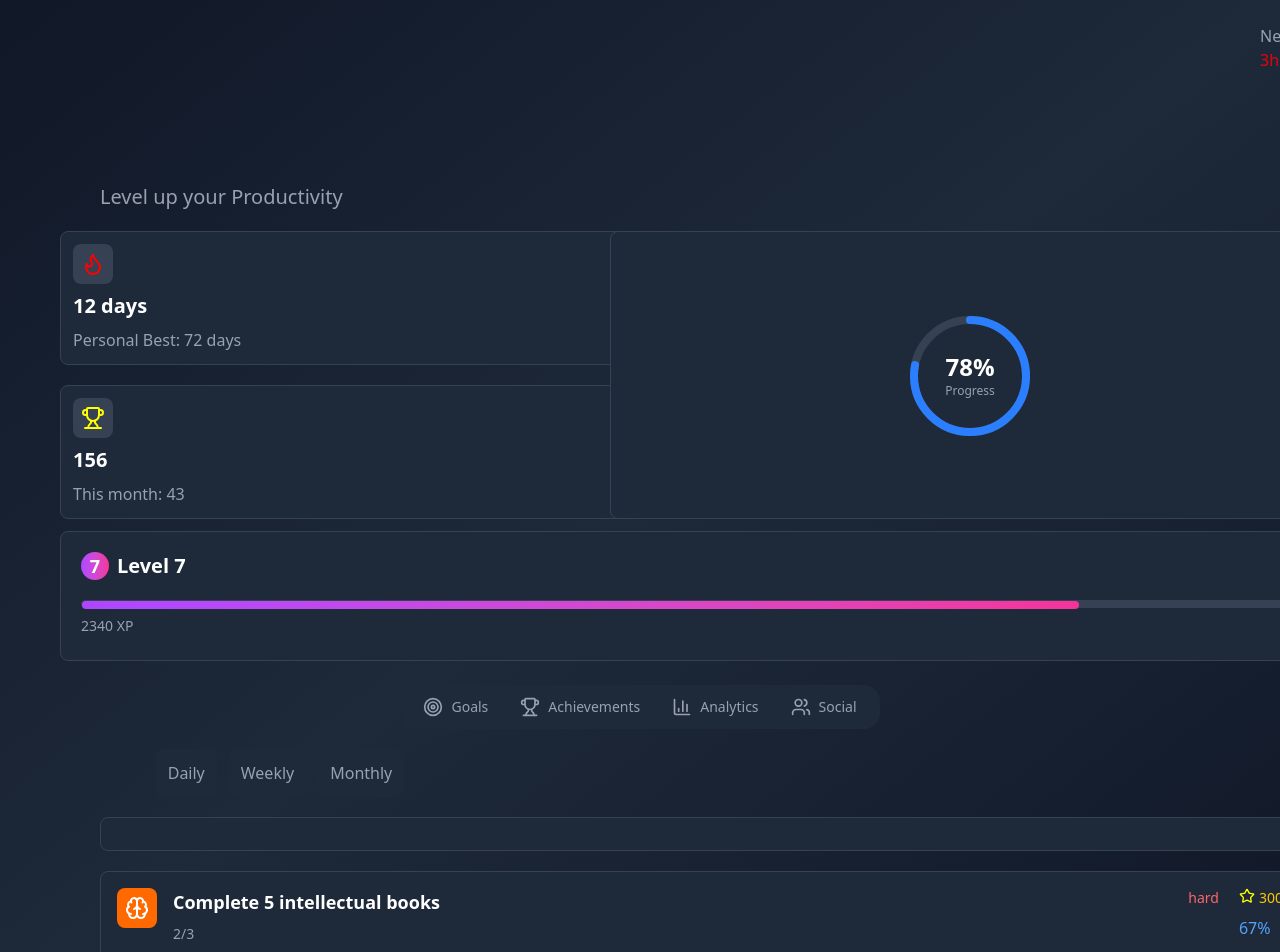
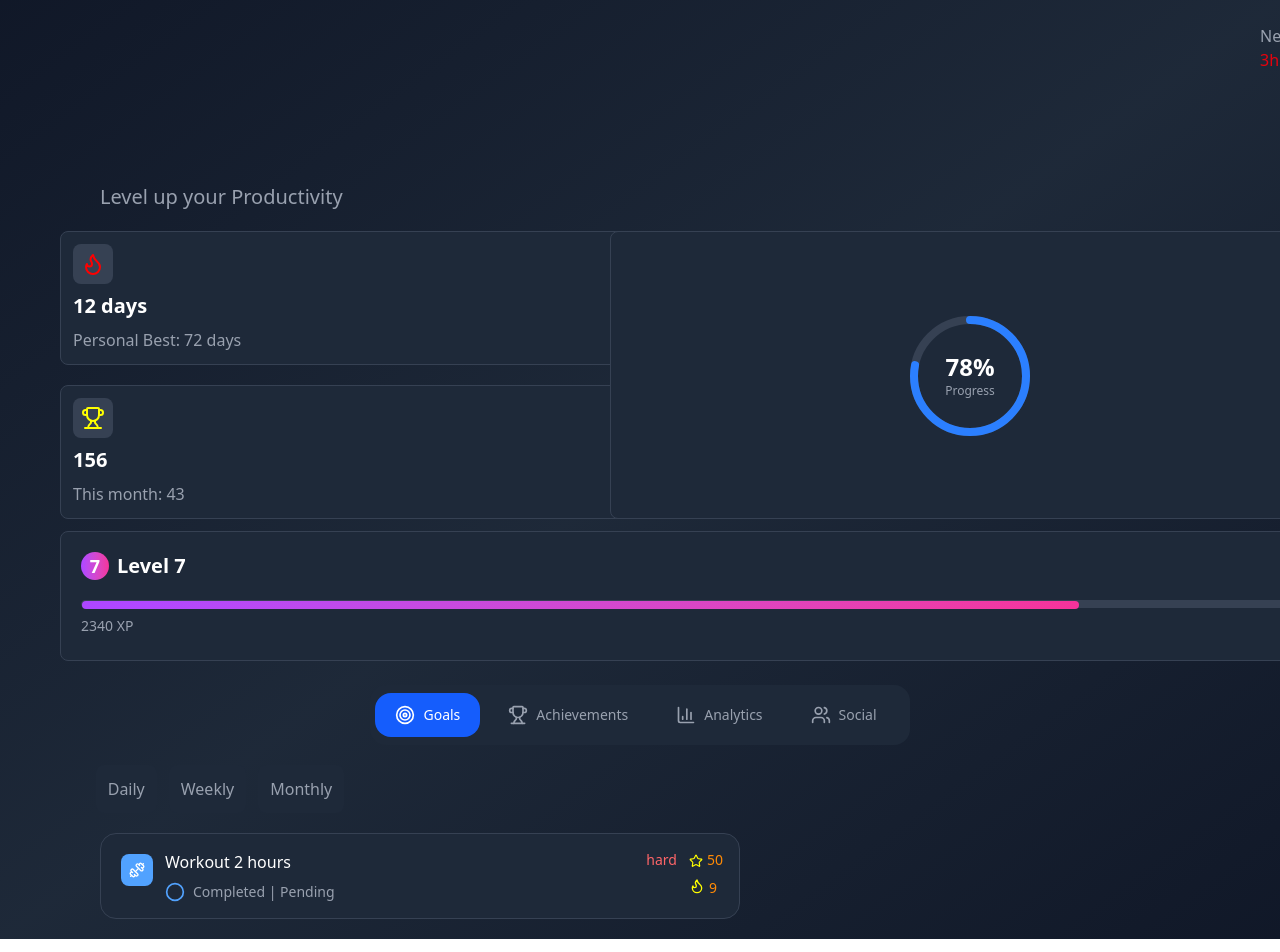
Before and after one commit to faw7an/leveling, a Next.js app: page / in a window 1280 px wide. Shown: the top 952 px of the page. Built offline with nearby package versions, Linux system fonts and the light colour scheme.

Commit message:
Add DailyFrame and WeeklyFrame components; update GoalCard and LevelingMenu for integration

```diff
--- /dev/null
+++ b/src/app/components/dailyFrame/DailyFrame.jsx
@@ -0,0 +1,48 @@
+import { Flame, Star, Circle, CircleCheckBig } from "lucide-react";
+import React from "react";
+function DailyFrame({
+  goalIcon,
+  goalTitle,
+  checkedIcon,
+  difficulty,
+  starCount,
+  streakCount,
+  difficultyColor,
+}) {
+  return (
+    <div>
+      <div className="ml-25 mt-0 m-5 flex justify-between w-160 p-4 bg-gray-800 border border-gray-700 hover:border-gray-600 transition-all duration-300 rounded-2xl group">
+        <div className="flex flex-row gap-2">
+          <div className="h-8 bg-blue-400 rounded-lg p-2 w-8 m-1">
+            {goalIcon}
+          </div>
+          <div className="flex flex-col">
+            <p className="group-hover:text-blue-400 transition-all duration-300">
+              {goalTitle}
+            </p>
+            <div className="flex flex-row gap-2 mt-2">
+              <Circle size={20} className="text-blue-400 " />
+              {/* <CircleCheckBig size={20} className="text-blue-400"/> */}
+              <p className="text-sm text-gray-400">Completed | Pending</p>
+            </div>
+          </div>
+        </div>
+        <div className="flex flex-row gap-3 ">
+          <div className={`text-sm ${difficultyColor}`}>{difficulty}</div>
+          <div className="">
+            <div className="flex gap-1 mb-2">
+              <Star color="yellow" size={14} className="mt-1" />
+              <div className="text-sm text-orange-400">{starCount}</div>
+            </div>
+            <div className="flex gap-1">
+              <Flame color="yellow" size={16} />
+              <div className="text-sm text-orange-400">{streakCount}</div>
+            </div>
+          </div>
+        </div>
+      </div>
+    </div>
+  );
+}
+
+export default DailyFrame;
--- a/src/app/components/goalCard/GoalCard.jsx
+++ b/src/app/components/goalCard/GoalCard.jsx
@@ -1,55 +1,78 @@
 import React from "react";
 import TimeFrameSelector from "../timeFrame/TimeFrameSelector";
-import { Brain, Star } from "lucide-react";
+import { Brain, Code, User, BookOpen, Users , Heart ,Dumbbell} from "lucide-react";
 
-function GoalCard({
-  DailyGoal,
-  difficulty,
-  starCount,
-  completedMilestones,
-  outOfMilestones,
-  difficultyColor,
-  progress,
-}) {
+import WeeklyFrame from "../weeklyFrame/WeeklyFrame";
+import DailyFrame from "../dailyFrame/DailyFrame";
+
+function GoalCard({}) {
   return (
     <div>
       <TimeFrameSelector />
       {/* Daily */}
-      <div className="ml-25 m-5 w-300 p-4 bg-gray-800 border border-gray-700 hover:border-gray-600 transition-all duration-300 rounded-lg ">
+     <DailyFrame
+     goalIcon={< Dumbbell color="white" size={16}/>}
+     goalTitle={"Workout 2 hours"}
+     difficulty={"hard"}
+     starCount={50}
+     streakCount={9}
+     difficultyColor={"text-red-400"}
+     />
 
-      </div>
+      <div className="grid grid-cols-2 w-345">
+        {/* Weekly Frame */}
+        {/* <WeeklyFrame
+          goalIcon={<Heart color="white" size={16} />}
+          goalTitle={"Meditate 5 times a day"}
+          starCount={300}
+          completedMilestones={2}
+          outOfMilestones={3}
+          difficulty={"hard"}
+          difficultyColor={"text-red-400"}
+          bgColor={"bg-orange-500"}
+        />
+        <WeeklyFrame
+          goalIcon={<Code color="white" size={16}/>}
+          goalTitle={"Code 5 hours a day"}
+          starCount={400}
+          completedMilestones={3}
+          outOfMilestones={7}
+          difficulty={"medium"}
+          difficultyColor={"text-orange-400"}
+          bgColor={"bg-purple-500"}
+        />
+         <WeeklyFrame
+          goalIcon={<User color="white" size={16} />}
+          goalTitle={"Write 3 blog posts"}
+          starCount={400}
+          completedMilestones={1}
+          outOfMilestones={5}
+          difficulty={"easy"}
+          difficultyColor={"text-green-400"}
+          bgColor={"bg-green-500"}
+        /> */}
 
-      {/* Weekly Frame */}
-      <div className="ml-25 m-5 w-300 p-4 bg-gray-800 border border-gray-700 hover:border-gray-600 transition-all duration-300 rounded-lg ">
-        <div className="flex justify-between">
-          <div className=" flex gap-2">
-            <div className="bg-orange-500 p-2 h-10 rounded-lg">
-              <Brain color="white" />
-            </div>
-            <div>
-              <p className="font-bold text-lg ml-2">{DailyGoal}</p>
-              <p className="text-gray-400 text-sm m-2">
-                {completedMilestones}/{outOfMilestones}
-              </p>
-            </div>
-          </div>
-          <div className="flex gap-5">
-            <span className={`${difficultyColor} text-sm`}>{difficulty}</span>
-            <div className="flex flex-col gap-2">
-              <div className="flex gap-1">
-              <Star size={16} color="yellow" />
-              <span className="text-yellow-400 text-sm">{starCount}</span>
-              </div>
-              <div className=" text-blue-400">{progress}%</div>
-            </div>
-          </div>
-        </div>
-        <div className="w-280 mt-2 ml-12 bg-gray-700 h-2 rounded-lg ">
-          <div
-            className="bg-orange-500 h-2 rounded"
-            style={{ width: `${progress}%` }}
-          ></div>
-        </div>
+        {/* Monthly Frame  */}
+        {/* <WeeklyFrame
+          goalIcon={<BookOpen color="white" size={16} />}
+          goalTitle={"Read 4 Books"}
+          starCount={400}
+          completedMilestones={1}
+          outOfMilestones={4}
+          difficulty={"easy"}
+          difficultyColor={"text-green-400"}
+          bgColor={"bg-green-500"}
+        />
+        <WeeklyFrame
+          goalIcon={<Users color="white" size={16} />}
+          goalTitle={"Network with 10 people"}
+          starCount={200}
+          completedMilestones={7}
+          outOfMilestones={10}
+          difficulty={"medium"}
+          difficultyColor={"text-orange-400"}
+          bgColor={"bg-purple-500"}
+        /> */}
       </div>
     </div>
   );
--- a/src/app/components/menu/LevelingMenu.jsx
+++ b/src/app/components/menu/LevelingMenu.jsx
@@ -1,47 +1,33 @@
 import React from "react";
-import { Trophy,Target,BarChart3 ,Users} from "lucide-react";
+import { Trophy, Target, BarChart3, Users } from "lucide-react";
 
 function LevelingMenu() {
   return (
     <div className=" text-gray-400 flex justify-center  w-full">
-      <div className="flex rounded-2xl bg-gray-800 text-sm w-120 justify-center item-center">
-        <div className="pr-2">
-      <div className="flex flex-direction hover:bg-gray-600 hover:text-white transition-all duration-300 rounded-2xl p-3 gap-2 cursor-pointer">
-        <Target
-          color="currentColor"
-          size={20}
-
-        />
+      <div className="flex rounded-2xl bg-gray-800 text-sm w-135 justify-center item-center">
+        <div className="pr-2 pt-2 pb-2">
+          <div className="flex flex-direction bg-blue-600 text-white px-5 hover:bg-gray-600 hover:text-white transition-all duration-300 rounded-2xl p-3 gap-2 cursor-pointer">
+            <Target color="currentColor" size={20} />
             <p>Goals</p>
           </div>
         </div>
-      <div className="pr-2">
-      <div className="flex flex-direction hover:bg-gray-600 hover:text-white transition-all duration-300 rounded-2xl p-3 gap-2 cursor-pointer">
-        <Trophy
-          color="currentColor"
-          size={20}
-
-        />
+        <div className="pr-2 pt-2 pb-2">
+          <div className="flex flex-direction hover:bg-gray-600 px-5 hover:text-white transition-all duration-300 rounded-2xl p-3 gap-2 cursor-pointer">
+            <Trophy color="currentColor" size={20} />
             <p>Achievements</p>
           </div>
         </div>
-      <div className="pr-2">
-      <div className="flex flex-direction hover:bg-gray-600 hover:text-white transition-all duration-300 rounded-2xl p-3 gap-2 cursor-pointer">
-        <BarChart3
-         color="currentColor"
-          size={20}
-
-        />
+        <div className="pr-2 pt-2 pb-2">
+          <div className="flex flex-direction hover:bg-gray-600 px-5 hover:text-white transition-all duration-300 rounded-2xl p-3 gap-2 cursor-pointer">
+            <BarChart3 color="currentColor" size={20} />
             <p>Analytics</p>
           </div>
         </div>
-      <div className="flex flex-direction mr-[-10] hover:bg-gray-600 hover:text-white transition-all duration-300 rounded-2xl p-3 gap-2 cursor-pointer">
-        <Users
-         color="currentColor"
-          size={20}
-
-        />
+        <div className=" pt-2 pb-2 pr-2">
+        <div className="flex flex-direction mr-[-10] hover:bg-gray-600 px-5 hover:text-white transition-all duration-300 rounded-2xl p-3 gap-2 cursor-pointer">
+          <Users color="currentColor" size={20} />
           <p>Social</p>
+        </div>
         </div>
       </div>
     </div>
--- a/src/app/components/timeFrame/TimeFrameSelector.jsx
+++ b/src/app/components/timeFrame/TimeFrameSelector.jsx
@@ -2,7 +2,7 @@ import React from "react";
 
 function TimeFrameSelector() {
   return (
-     <div className='text-gray-400 flex gap-3 m-5 ml-20 w-100 justify-center rounded-lg'>
+     <div className='text-gray-400 flex gap-3 m-5 ml-5 w-100 justify-center rounded-lg'>
         <div className='cursor-pointer bg-gray-800 p-3 rounded-lg'>Daily</div>
         <div className='cursor-pointer bg-gray-800 p-3 rounded-lg'>Weekly</div>
         <div className='cursor-pointer bg-gray-800 p-3 rounded-lg'>Monthly</div>
--- /dev/null
+++ b/src/app/components/weeklyFrame/WeeklyFrame.jsx
@@ -0,0 +1,49 @@
+import React from "react";
+import { Star } from "lucide-react";
+
+function WeeklyFrame({
+  goalTitle,
+  difficulty,
+  starCount,
+  completedMilestones,
+  outOfMilestones,
+  difficultyColor,
+  goalIcon,
+  bgColor,
+}) {
+  const progress = Math.round((completedMilestones / outOfMilestones) * 100);
+
+  return (
+    <div className="ml-25 mt-0 m-5 w-160 p-4 bg-gray-800 border border-gray-700 hover:border-gray-600 transition-all duration-300 rounded-2xl ">
+      <div className="flex justify-between">
+        <div className=" flex gap-2">
+          <div className={`${bgColor} p-2 h-8 rounded-lg`}>{goalIcon}</div>
+          <div>
+            <p className="text-sm ml-2">{goalTitle}</p>
+            <p className="text-gray-400 text-sm m-2">
+              {completedMilestones}/{outOfMilestones}
+            </p>
+          </div>
+        </div>
+        <div className="flex gap-5">
+          <span className={`${difficultyColor} text-sm`}>{difficulty}</span>
+          <div className="flex flex-col gap-2">
+            <div className="flex gap-1">
+              <Star size={16} color="yellow" />
+              <span className="text-yellow-400 text-sm">{starCount}</span>
+            </div>
+            <div className=" text-blue-400">{progress}%</div>
+          </div>
+        </div>
+      </div>
+      <div className="w-auto mt-2 ml-12 bg-gray-700 h-2 rounded-lg ">
+        <div
+          className={`${bgColor} h-2 rounded`}
+          style={{ width: `${progress}%` }}
+        ></div>
+      </div>
+    </div>
+  );
+}
+
+export default WeeklyFrame;
--- a/src/app/page.js
+++ b/src/app/page.js
@@ -51,15 +51,7 @@ export default function Home() {
           />
         </div>
           <LevelingMenu />
-          <GoalCard
-              DailyGoal={"Complete 5 intellectual books"}
-              starCount={300}
-              completedMilestones={2}
-              outOfMilestones={3}
-              difficulty={"hard"}
-              difficultyColor={"text-red-400"}
-              progress={67}
-          />
+           <GoalCard />
       </main>
 
       <footer></footer>
```
Lines whose indentation alone changed are shown as unchanged.
